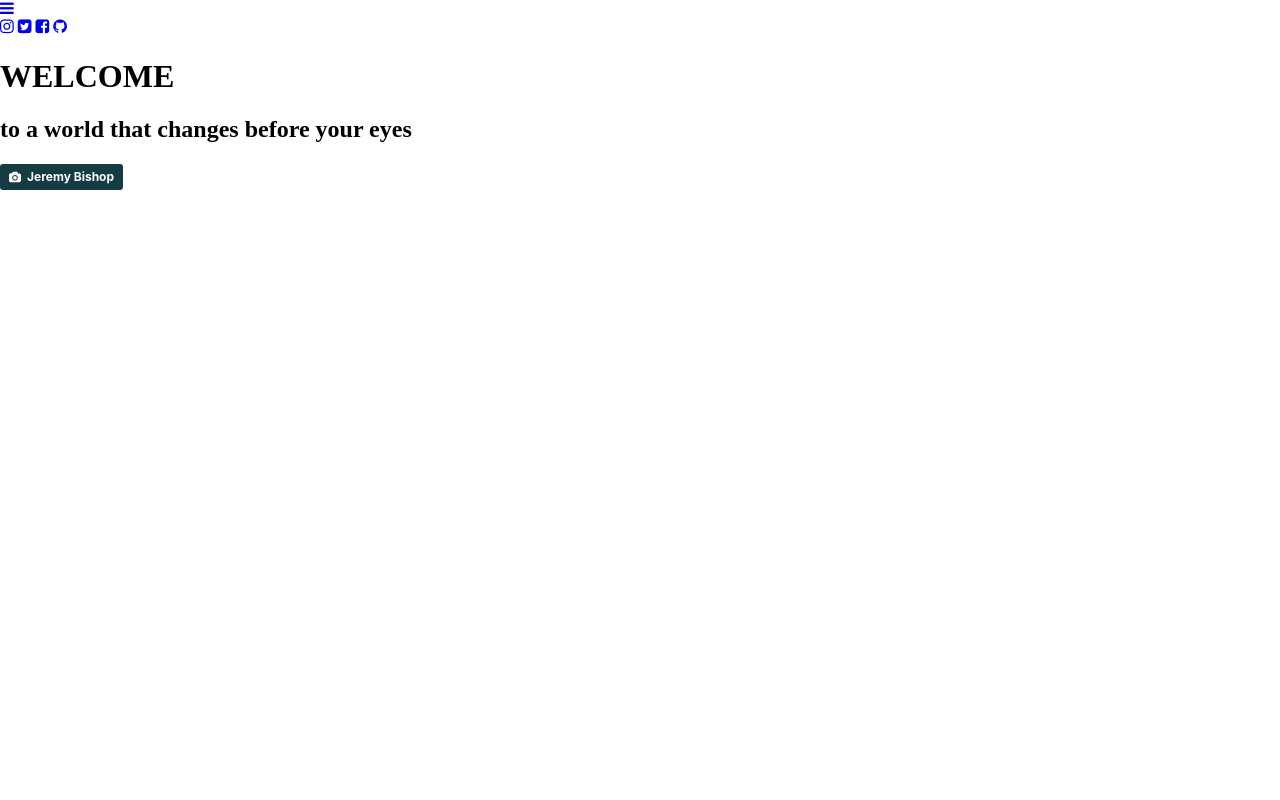
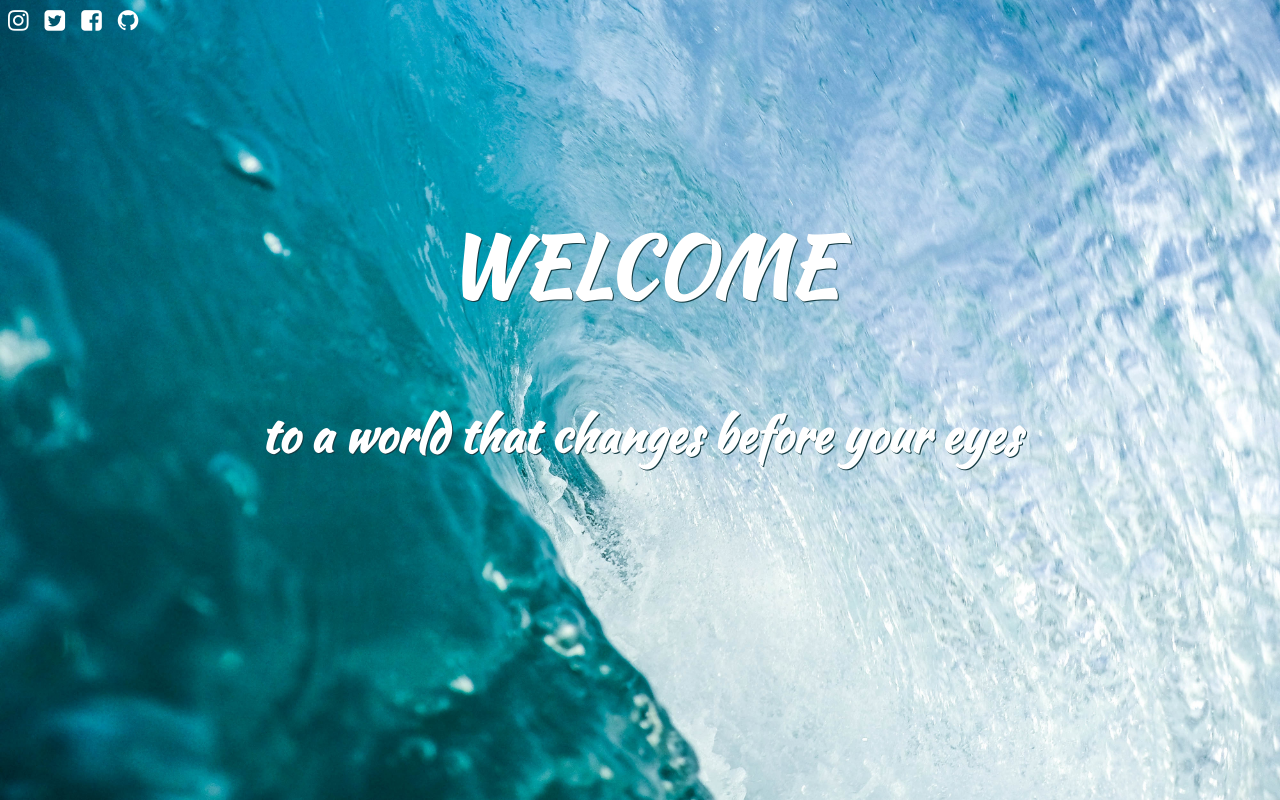
Before and after one commit to info340a-wi24/problem-set-04-iefegensh, a plain HTML site: page problem-a/index.html in a window 1280 px wide. Drawn offline with nearby package versions, Linux system fonts and the light colour scheme.

Commit message:
some changes on problem-a

```diff
--- a/problem-a/css/style.css
+++ b/problem-a/css/style.css
@@ -0,0 +1,86 @@
+body {
+    margin: .5rem;
+    background-color: #93b8d7;
+    color: white;
+}
+
+nav a{
+    color: white;
+    font-size: 2.5rem;
+    margin-right: .5em;
+}
+
+#social-links {
+    display: none;
+}
+
+main {
+    text-align: center;
+    font-family:'Kaushan Script', fantasy;
+    margin-top: 23vh;
+}
+
+h1 {
+    font-size: 4rem;
+}
+
+h2 {
+    font-size: 2rem;
+    margin-top: 2em;
+}
+
+footer {
+    display: none;
+}
+
+@media (min-width: 598px) {
+    #hamburger-menu {
+        display: none;
+    }
+
+    #social-links {
+        display: block;
+    }
+}
+
+@media(min-width: 768px) {
+    body {
+        background: url('../img/splash-md.jpg') center / cover
+    }
+
+    html {
+        height: 100%;
+    }
+
+    footer {
+        display: fixed;
+    }
+
+    main {
+        text-shadow: 1px 1px #153c43;
+    }
+}
+
+@media(min-width: 992px) {
+    body {
+        background: url('../img/splash-lg.jpg') center/cover;
+    }
+
+    nav a {
+        font-size: 1.5rem;
+    }
+
+    h1 {
+        font-size: 5rem;
+    }
+
+    h2 {
+        font-size: 3rem;
+    }
+}
+
+@media(min-width: 1200px) {
+    body {
+        background: url('../img/splash-xl.jpg') center/cover;
+    }
+}
--- a/problem-a/index.html
+++ b/problem-a/index.html
@@ -2,6 +2,7 @@
 <html lang="en">
 <head>
   <meta charset="utf-8">
+  <meta name="viewport" content="width=device-width, initial-scale=1, shrink-to-fit=no">
   <title>Splash Page</title>
 
   <!-- normalize.css for cross-browser stuff -->
```
